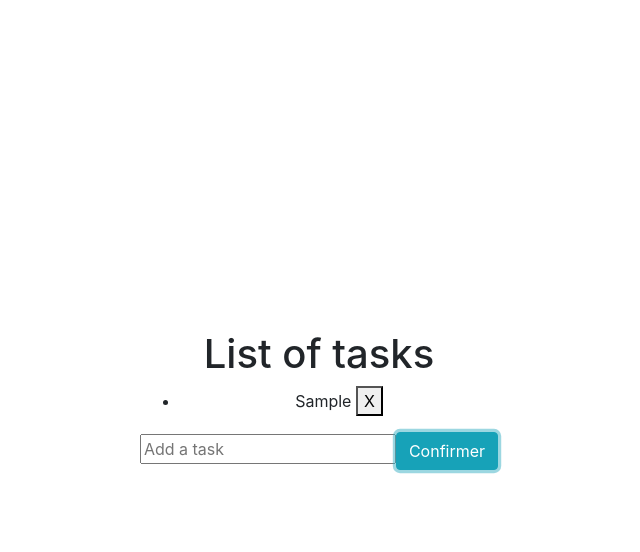
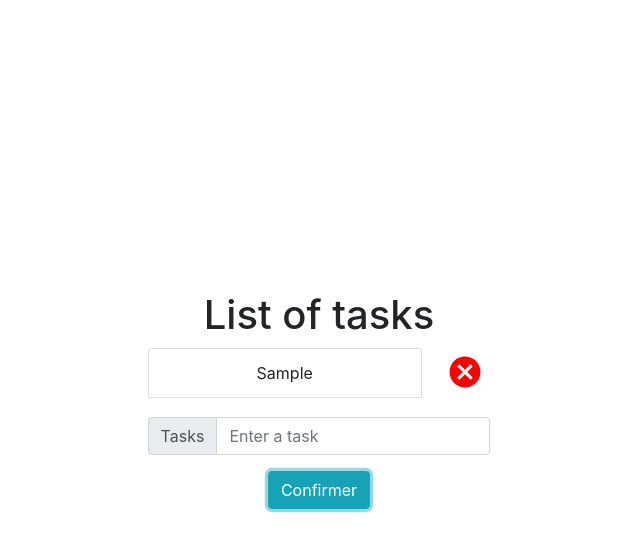
Before and after one commit to clementbouakil/todo-list, a React (Create React App) app: page / in a window 1280 px wide. Both pictures are taken after typing "Sample" into the empty fields and a click on the button "Confirmer". Shown: the top 552 px of the page, without its empty margins (321-961 px from the left). Built offline with nearby package versions, Linux system fonts and the light colour scheme.

Commit message:
styling width bootstrap

```diff
--- a/public/index.html
+++ b/public/index.html
@@ -18,6 +18,7 @@
             integrity="sha384-ggOyR0iXCbMQv3Xipma34MD+dH/1fQ784/j6cY/iJTQUOhcWr7x9JvoRxT2MZw1T"
             crossorigin="anonymous"
         />
+        <script src="https://unpkg.com/ionicons@4.5.10-0/dist/ionicons.js"></script>
 
         <title>Todo List</title>
     </head>
--- a/src/App.jsx
+++ b/src/App.jsx
@@ -2,6 +2,8 @@ import React, { Component } from "react";
 
 import TaskForm from "./TaskForm";
 import Task from "./Task";
+
+import ListGroup from "react-bootstrap/ListGroup";
 
 class App extends Component {
     constructor(props) {
@@ -28,9 +30,9 @@ class App extends Component {
         const title = "List of tasks";
 
         return (
-            <div>
+            <div className="container">
                 <h1>{title}</h1>
-                <ul>
+                <ListGroup className="mb-3">
                     {this.state.tasks.map(task => (
                         <Task
                             key={task.id}
@@ -38,7 +40,7 @@ class App extends Component {
                             onDelete={this.handleDelete}
                         />
                     ))}
-                </ul>
+                </ListGroup>
                 <TaskForm onTaskAdd={this.handleAdd} />
             </div>
         );
--- a/src/Task.jsx
+++ b/src/Task.jsx
@@ -1,9 +1,14 @@
 import React from "react";
 
+import ListGroup from "react-bootstrap/ListGroup";
+
 const Task = ({ details, onDelete }) => (
-    <li>
-        {details.name} <button onClick={() => onDelete(details.id)}>X</button>
-    </li>
+    <div className="task mb-1">
+        <ListGroup.Item>{details.name}</ListGroup.Item>
+        <button className="delete" onClick={() => onDelete(details.id)}>
+            <ion-icon name="close-circle"></ion-icon>
+        </button>
+    </div>
 );
 
 export default Task;
--- a/src/TaskForm.jsx
+++ b/src/TaskForm.jsx
@@ -1,4 +1,7 @@
 import React, { Component } from "react";
+import Button from "react-bootstrap/Button";
+import InputGroup from "react-bootstrap/InputGroup";
+import FormControl from "react-bootstrap/FormControl";
 
 class TaskForm extends Component {
     state = {
@@ -20,13 +23,22 @@ class TaskForm extends Component {
     render() {
         return (
             <form onSubmit={this.handleSubmit}>
-                <input
-                    value={this.state.item}
-                    onChange={this.handleChange}
-                    type="text"
-                    placeholder="Add a task"
-                />
-                <button className="btn btn-info">Confirmer</button>
+                <InputGroup className="mb-3">
+                    <InputGroup.Prepend>
+                        <InputGroup.Text id="task">Tasks</InputGroup.Text>
+                    </InputGroup.Prepend>
+                    <FormControl
+                        type="text"
+                        placeholder="Enter a task"
+                        aria-label="task_name"
+                        aria-describedby="task"
+                        value={this.state.item}
+                        onChange={this.handleChange}
+                    />
+                </InputGroup>
+                <Button variant="info" type="submit">
+                    Confirmer
+                </Button>
             </form>
         );
     }
--- a/src/index.css
+++ b/src/index.css
@@ -1,8 +1,8 @@
 body {
     margin: 0;
-  font-family: -apple-system, BlinkMacSystemFont, "Segoe UI", "Roboto", "Oxygen",
-    "Ubuntu", "Cantarell", "Fira Sans", "Droid Sans", "Helvetica Neue",
-    sans-serif;
+    font-family: -apple-system, BlinkMacSystemFont, "Segoe UI", "Roboto",
+        "Oxygen", "Ubuntu", "Cantarell", "Fira Sans", "Droid Sans",
+        "Helvetica Neue", sans-serif;
     -webkit-font-smoothing: antialiased;
     -moz-osx-font-smoothing: grayscale;
     text-align: center;
@@ -16,3 +16,26 @@ code {
     font-family: source-code-pro, Menlo, Monaco, Consolas, "Courier New",
         monospace;
 }
+
+.task {
+    display: flex;
+    justify-content: space-between;
+    align-items: center;
+}
+
+.list-group-item {
+    width: 80%;
+}
+
+.delete {
+    color: red;
+    width: 50px;
+    height: 50px;
+    border: none;
+    background-color: white;
+}
+
+.delete ion-icon {
+    width: 100%;
+    height: 100%;
+}
```
Lines whose indentation alone changed are shown as unchanged.
